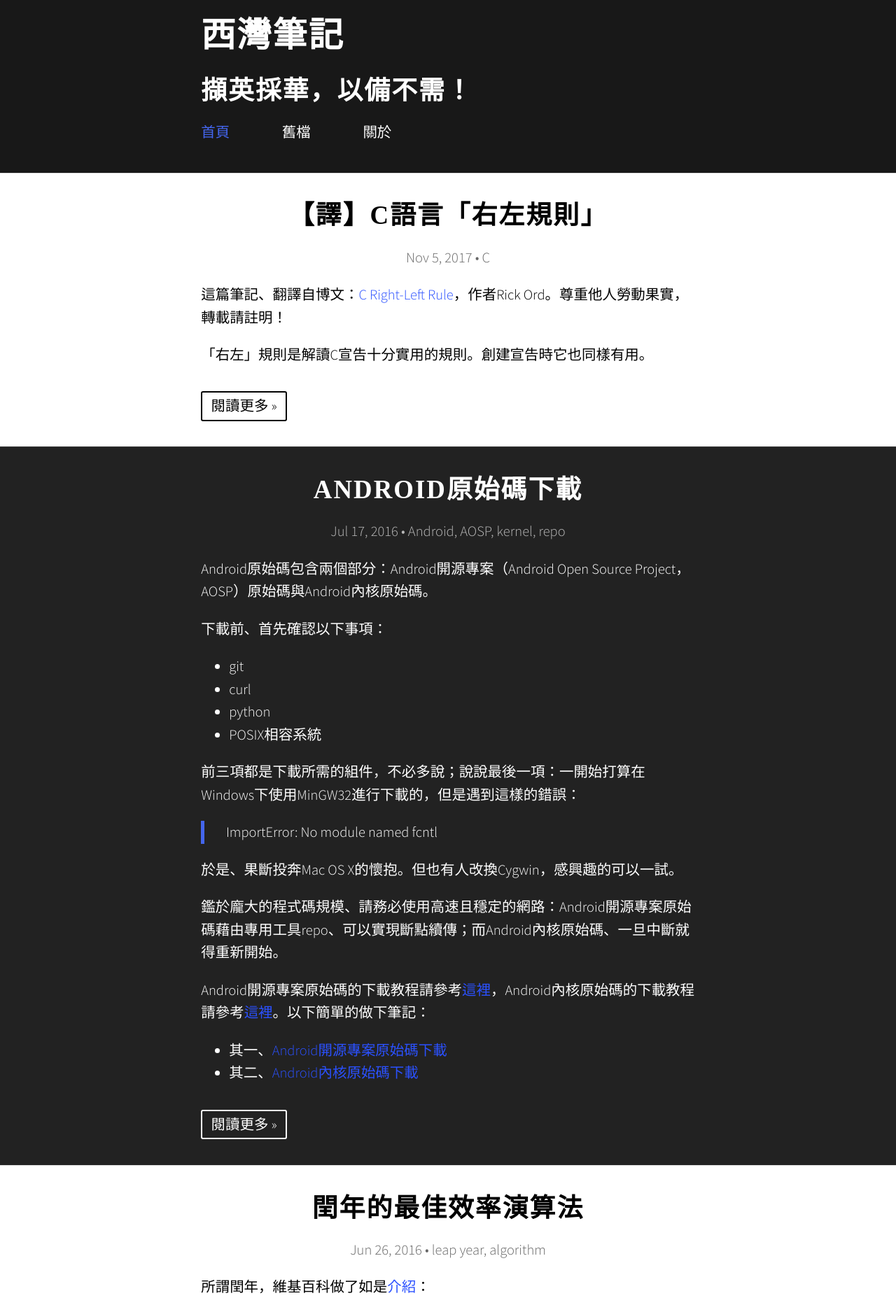
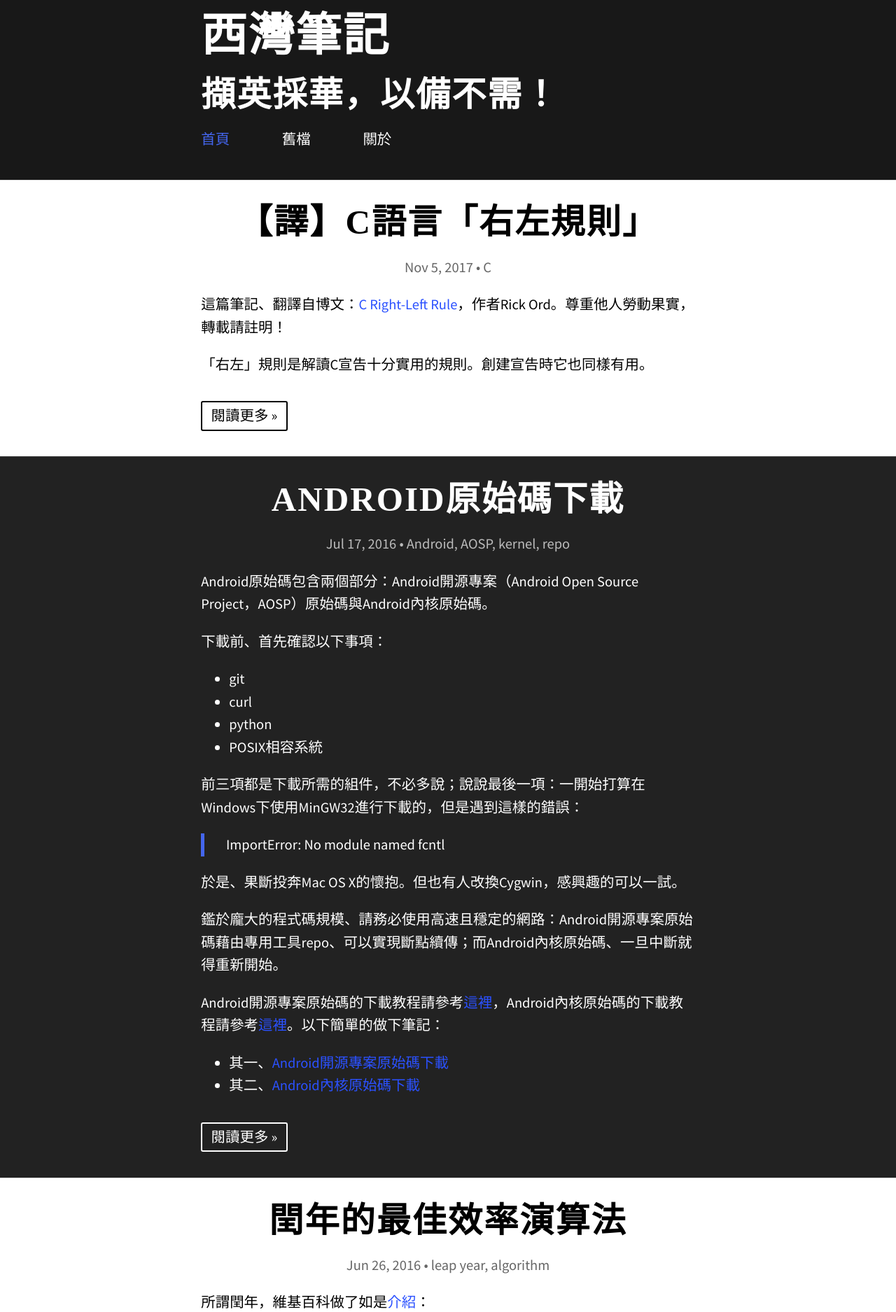
Before and after one commit to kenmux/kenmux.github.io, a Jekyll site: the page built from index.html, in a window 1280 px wide. Shown: the top 1875 px of the page at 70% size. Built offline with Jekyll 4.4.1, drawn with Linux system fonts in a browser that asks for light colours; nearby versions of some CDN libraries; some web fonts are replaced.

Commit message:
Adjust text font size

```diff
--- a/_sass/basic.sass
+++ b/_sass/basic.sass
@@ -5,7 +5,7 @@ body
     min-height: 100%
     font-family: "Source Sans Pro", "Calibri", "Helvetica", sans-serif
     //font-family: "Source Sans Pro", sans-serif, "FontAwesome"
-    font-weight: 300
+    font-weight: 400//300
     font-size: 1.4em
     font-size: calc(.6vw + .8em)
     flex-direction: column
@@ -16,7 +16,7 @@ h1, h2, h3, h4, h5, h6
     font-weight: 600//300
     line-height: 1em
     a
-        font-size: 1.2em
+        font-size: 1.6em//1.2em
 
 a
     color: inherit
```
